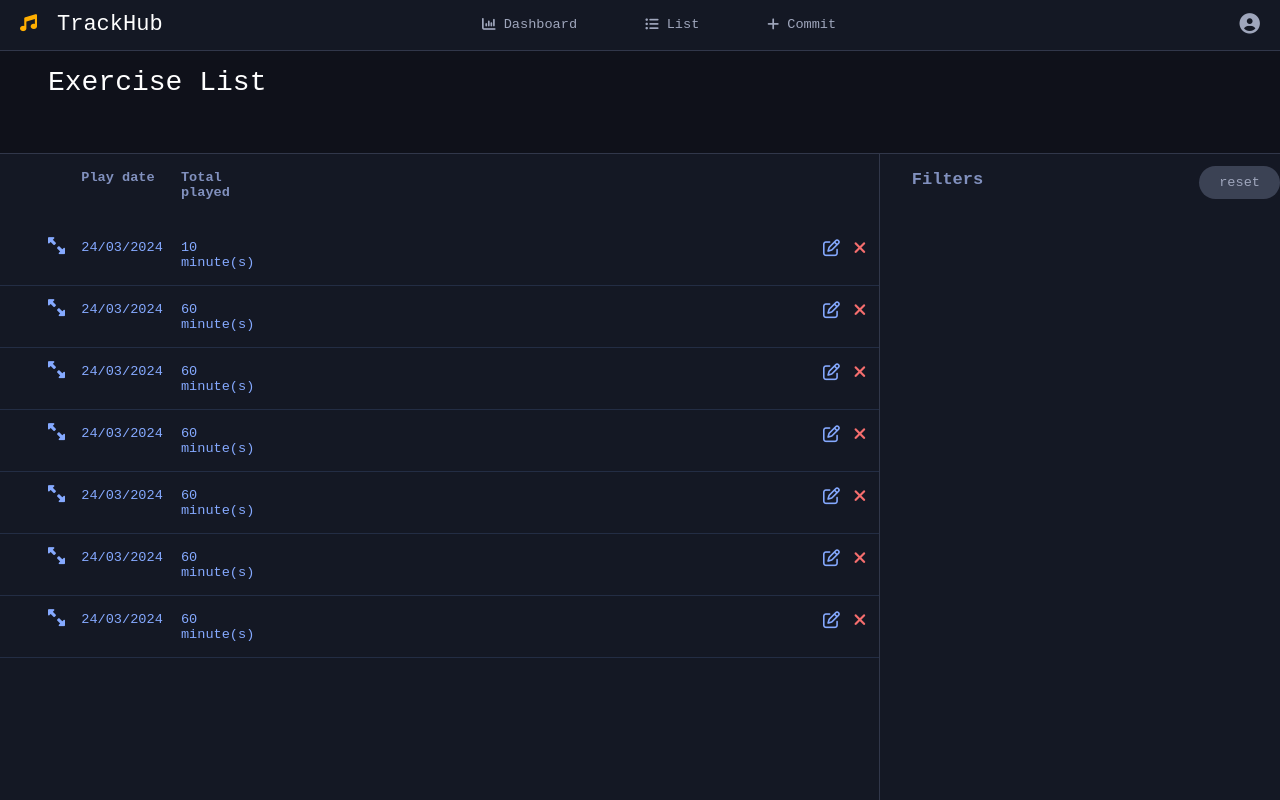
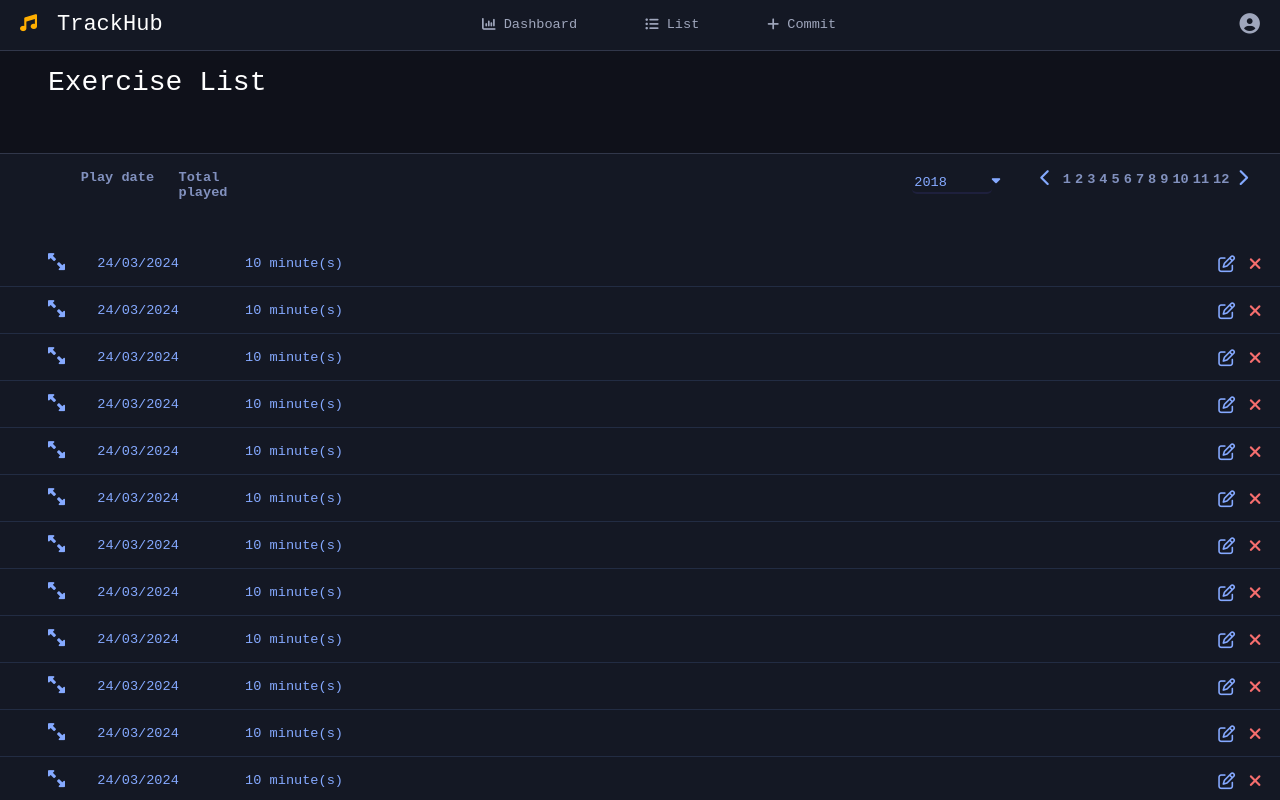
Before and after one commit to Sergestos/TrackHub, an Angular app in the folder App/trackhub/: page /app/login in a window 1280 px wide. Both pictures are taken after a click on the button "Log in". Built offline with nearby package versions, Linux system fonts and the light colour scheme.

Commit message:
Complete filters markup

```diff
--- a/App/trackhub/src/app/moduls/commit/commit.component.ts
+++ b/App/trackhub/src/app/moduls/commit/commit.component.ts
@@ -26,9 +26,12 @@ export class CommitComponent implements OnInit {
 	public ngOnInit(): void {
 		this.activatedRoute.queryParams.subscribe(params => {
 			const exerciseId = params['exerciseId'];
-			this.commitService.getExerciseRecords(exerciseId).subscribe(items => {
-				this.recordModels = items;
-			})
+
+			if (exerciseId) {
+				this.commitService.getExerciseRecords(exerciseId).subscribe(items => {
+					this.recordModels = items;
+				})
+			}
 		  });
 	}
 
--- /dev/null
+++ b/App/trackhub/src/app/moduls/exericse-list/date-filter/date-filter.component.css
@@ -0,0 +1,55 @@
+main {
+    display: flex;
+    padding: 0. 5vh 2rem;
+
+    .year-selector {
+        display: flex;
+        flex-direction: row;
+
+        margin-right: 2rem;
+
+        .input-select {
+            color: rgb(133, 169, 255);
+            background-color: transparent;
+
+            border: transparent;
+            border-bottom: 2px solid rgba(52, 51, 117, 0.308);
+            border-radius: 5px;
+
+            width: 5rem;
+            padding: 2.5px;
+        }
+
+        .select-carret {
+            margin-top: 0.5vh;
+            color: rgb(133, 169, 255);
+        }
+    }
+
+    .month-selector {
+        display: flex;
+
+        margin-top: 0.25vh;
+        margin-right: 1.5rem;
+
+        p {
+            padding-left: 0.25rem;
+            color: rgba(133, 170, 255, 0.784);
+        }
+
+        p:disabled {
+            color: rgba(133, 170, 255, 0.336);
+        }
+
+        i {
+            margin: 0.85vh 0.5rem 0 0.5rem;
+
+            color: rgba(133, 170, 255, 0.997);
+            transition: 0.5s;
+        }
+
+        i:hover {
+            color: rgb(225, 234, 255);
+        }
+    }
+}
--- /dev/null
+++ b/App/trackhub/src/app/moduls/exericse-list/date-filter/date-filter.component.html
@@ -0,0 +1,16 @@
+<main>
+    <div class="year-selector">
+        <!-- <select ([ngModel])="selectedYear"> -->
+        <select class="input-select">
+            <option *ngFor="let year of years" [value]="year">{{ year }}</option>
+        </select>
+        <i class="fa-solid fa-caret-down select-carret"></i>
+    </div>
+    <div class="month-selector">
+        <i class="fa-solid fa-chevron-left fa-lg"></i>
+        <div *ngFor="let e of [].constructor(12); let monthIndex = index">
+            <p [attr.disabled]="true" (click)="onMonthClick(monthIndex + 1)">{{ monthIndex + 1 }}</p>
+        </div>
+        <i class="fa-solid fa-chevron-right fa-lg"></i>
+    </div>
+</main>
--- /dev/null
+++ b/App/trackhub/src/app/moduls/exericse-list/date-filter/date-filter.component.ts
@@ -0,0 +1,33 @@
+import { Component, OnInit } from "@angular/core";
+import { ExerciseListService } from "../../../providers/services/exercise-list.service";
+import { UserExerciseProfile } from "../exercise-list.models";
+
+@Component({
+	selector: 'trh-date-filter',
+	templateUrl: './date-filter.component.html',
+	styleUrls: ['./date-filter.component.css']
+})
+export class DateFilterComponent implements OnInit {
+    private userExerciseProfile?: UserExerciseProfile;
+
+    public years: number[] = [];
+
+    constructor(
+        private exerciseListService: ExerciseListService) {
+
+    }
+
+    public ngOnInit(): void {
+        this.exerciseListService.getUserExerciseProfile()
+            .subscribe(item => {
+                let currentYear = new Date().getFullYear();
+                for (let year = item.firstExerciseDate.getFullYear(); year <= currentYear; year++) {
+                    this.years.push(year);
+                }
+            })
+    }
+
+    public onMonthClick(monyhIndex: number): void {
+
+    }
+}
--- a/App/trackhub/src/app/moduls/exericse-list/exercise-list.component.css
+++ b/App/trackhub/src/app/moduls/exericse-list/exercise-list.component.css
@@ -9,44 +9,19 @@
 }
 
 .exerice-list-wrapper {
-    display: flex;
-    flex-direction: row;
-
+    width: 100%;
     height: 100vh;
     background-color: #141824;
     border-top: 1px solid #31374a;
 
-    .exericese-list-filter {
-        height: 100vh;
-        border-left: 1px solid #31374a;
-
-        .header {
-            display: flex;
-            flex-direction: row;
-            gap: 13.5rem;
-
-            h2 {
-                font-size: 17px;
-                font-weight: 600;
-                margin: 2vh 0 0 2rem;
-                color: rgba(144, 161, 211, 0.884);
+    .scrollable-cards {
+        overflow-y: auto;
+        height: 72.25vh;
     }
 
-            input[type="button"] {
-                color: var(--color-low-ascent);
-                background-color: #6e789170;
-                padding: 10px 20px;
-                margin: 1.5vh 0 1vh 0;
+    .grid-headers {
+        width: 85%;
     }
-
-            input[type="button"]:hover {
-                background-color: #bec2cb70;
-            }
-        }
-    }
-
-    .exercise-list-grid {
-        width: 75%;
 
     .grid-item {
         display: flex;
@@ -93,11 +68,18 @@
     }
 
     .card-header {
+        display: flex;
+        flex-direction: row;
+
         margin-bottom: 5vh;
 
         p {
             font-weight: 600;
             color: rgba(144, 161, 211, 0.884);
+        }
+
+        .paging {
+            margin: 2vh 0 0 3rem;
         }
     }
 
@@ -110,4 +92,3 @@
         }
     }
 }
-}
--- a/App/trackhub/src/app/moduls/exericse-list/exercise-list.component.html
+++ b/App/trackhub/src/app/moduls/exericse-list/exercise-list.component.html
@@ -3,12 +3,17 @@
         <p class="page-header">Exercise List</p>
     </div>
     <div class="exerice-list-wrapper">
-        <div class="exercise-list-grid">
-            <div class="grid-item card-header">
+        <div class="card-header">
+            <div class="grid-item grid-headers">
                 <p class="grid-item-expand"></p>
                 <p class="grid-item-play-date">Play date</p>
                 <p class="grid-item-total-played">Total played</p>
             </div>
+            <div class="paging">
+                <trh-date-filter></trh-date-filter>
+            </div>
+        </div>
+        <div class="scrollable-cards">
             <div class="card" *ngFor="let item of exercises">
                 <div class="grid-item grid-short-view">
                     <div class="grid-item-expand">
@@ -31,11 +36,5 @@
                 </ng-container>
             </div>
         </div>
-        <div class="exericese-list-filter">
-            <div class="header">
-                <h2>Filters</h2>
-                <input type="button" class="btn" value="reset" />
-            </div>
-        </div>
     </div>
 </main>
--- a/App/trackhub/src/app/moduls/exericse-list/exercise-list.component.ts
+++ b/App/trackhub/src/app/moduls/exericse-list/exercise-list.component.ts
@@ -10,55 +10,22 @@ import { Router } from "@angular/router";
 export class ExerciseListComponent implements OnInit {
 	public exercises: ExerciseItemView[] = [];
 
-	constructor(private router: Router) {
+	constructor(
+		private router: Router) {
 
 	}
 
 	public ngOnInit(): void {
-		this.exercises = [
-			{
-				exerciseId: "1",
-				totalPlayed: 10,
-				playDate: new Date(),
-				isExpanded: false
-			},
-			{
-				exerciseId: "1",
-				totalPlayed: 60,
-				playDate: new Date(),
-				isExpanded: false
-			},
-			{
-				exerciseId: "1",
-				totalPlayed: 60,
-				playDate: new Date(),
-				isExpanded: false
-			},
-			{
-				exerciseId: "1",
-				totalPlayed: 60,
-				playDate: new Date(),
-				isExpanded: false
-			},
-			{
-				exerciseId: "1",
-				totalPlayed: 60,
-				playDate: new Date(),
-				isExpanded: false
-			},
-			{
-				exerciseId: "1",
-				totalPlayed: 60,
-				playDate: new Date(),
-				isExpanded: false
-			},
-			{
-				exerciseId: "1",
-				totalPlayed: 60,
-				playDate: new Date(),
-				isExpanded: false
-			}
-		];
+		for (let i = 0; i < 30; i++) {
+			this.exercises.push(
+				{
+					exerciseId: i.toString(),
+					totalPlayed: 10,
+					playDate: new Date(),
+					isExpanded: false
+				}
+			)
+		}
 	}
 
 	public onCardExpand(exercise: ExerciseItemView): void {
--- a/App/trackhub/src/app/moduls/exericse-list/exercise-list.models.ts
+++ b/App/trackhub/src/app/moduls/exericse-list/exercise-list.models.ts
@@ -17,3 +17,7 @@ export class ExerciseDetails {
     public isRecorded?: boolean;
     public bpm?: number;
 }
+
+export class UserExerciseProfile {
+    public firstExerciseDate!: Date;
+}
--- a/App/trackhub/src/app/moduls/exericse-list/exercise-list.module.ts
+++ b/App/trackhub/src/app/moduls/exericse-list/exercise-list.module.ts
@@ -5,11 +5,13 @@ import { CommonModule } from '@angular/common';
 import { RouterModule } from '@angular/router';
 import { ExerciseListComponent } from './exercise-list.component';
 import { DetailsExerciseItemComponent } from './details-exercise-card/details-exercise-card.component';
+import { DateFilterComponent } from './date-filter/date-filter.component';
 
 @NgModule({
     declarations: [
         ExerciseListComponent,
-        DetailsExerciseItemComponent
+        DetailsExerciseItemComponent,
+        DateFilterComponent
     ],
     imports: [
         CommonModule,
--- a/App/trackhub/src/app/providers/services/exercise-list.service.ts
+++ b/App/trackhub/src/app/providers/services/exercise-list.service.ts
@@ -1,11 +1,17 @@
 import { HttpClient } from "@angular/common/http";
 import { Injectable } from "@angular/core";
 import { Observable, of } from "rxjs";
-import { ExerciseDetails } from "../../moduls/exericse-list/exercise-list.models";
+import { ExerciseDetails, UserExerciseProfile } from "../../moduls/exericse-list/exercise-list.models";
 
 @Injectable()
 export class ExerciseListService {
     constructor(private http: HttpClient) { }
+
+    public getUserExerciseProfile(): Observable<UserExerciseProfile> {
+        return of({
+            firstExerciseDate: new Date("09/03/2018")
+        })
+    }
 
     public getExerciseDetails(exerciseId: string): Observable<ExerciseDetails[]> {
         // return this.http.get<string[]>('https://jsonplaceholder.typicode.com/todos');
```
Also changed, not shown: App/trackhub/src/app/moduls/commit/exercise/exercise.component.css (line endings or trailing spaces). Lines whose indentation alone changed are shown as unchanged.
